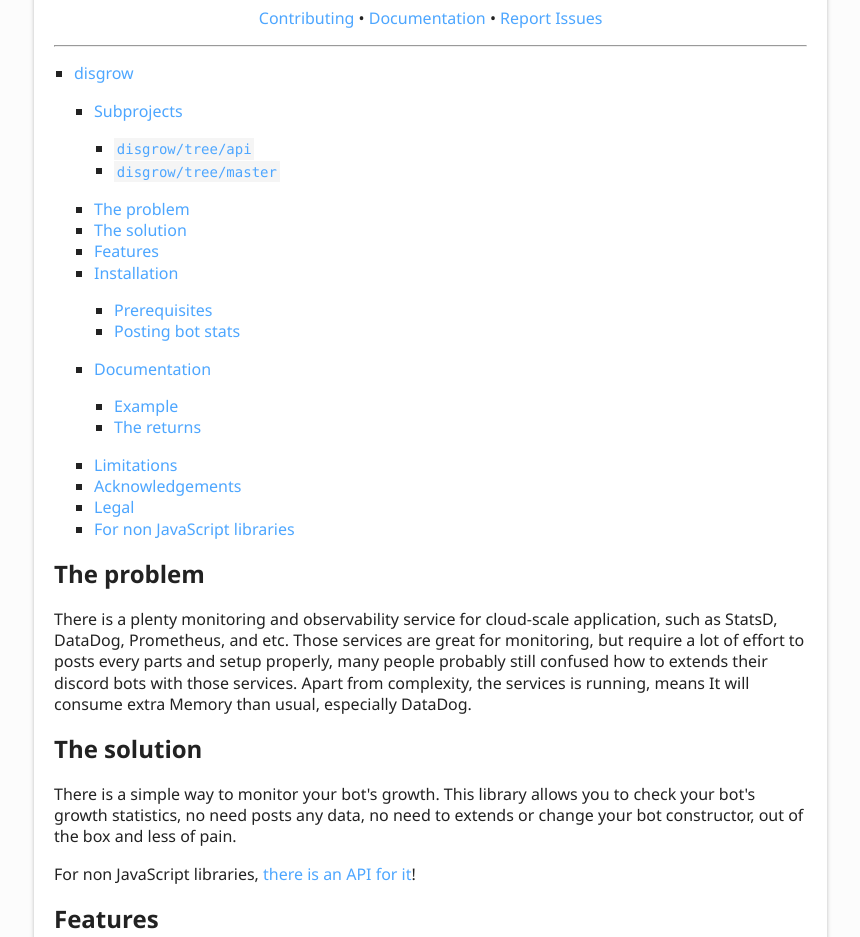
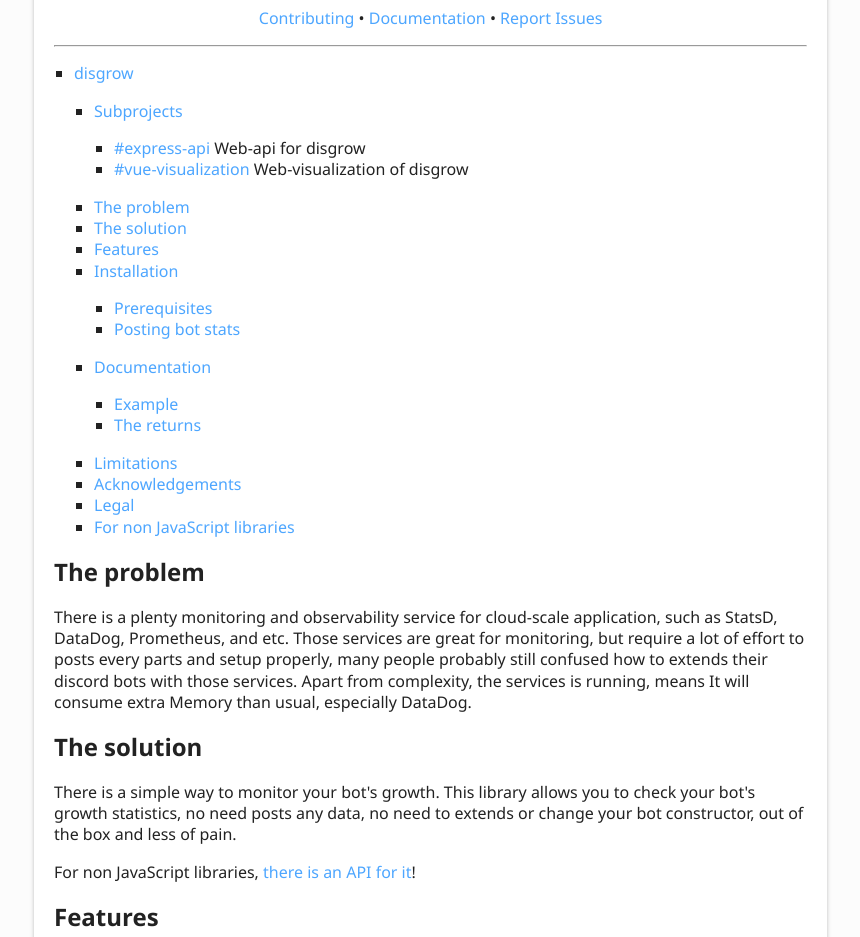
Before and after one commit to sinkaroid/disgrow, a plain HTML site: page index.html in a window 1280 px wide. Shown: the part 1280-2217 px from the top of the page, without its empty margins (6-866 px from the left). Drawn offline with Linux system fonts and the light colour scheme.

Commit message:
Deploying to gh-pages from @ sinkaroid/disgrow@2fe6e56ba2c7ad61cad276a62f85bfe86cb70217 🚀

```diff
--- a/index.html
+++ b/index.html
@@ -19,8 +19,8 @@
 <ul>
 <li><a href="#">disgrow</a><ul>
 <li><a href="#Subprojects">Subprojects</a><ul>
-<li><a href="https://github.com/sinkaroid/disgrow/tree/api"><code>disgrow/tree/api</code></a></li>
-<li><a href="#"><code>disgrow/tree/master</code></a></li>
+<li><a href="https://github.com/sinkaroid/disgrow/tree/api">#express-api</a> Web-api for disgrow</li>
+<li><a href="https://github.com/sinkaroid/disgrow-visualization">#vue-visualization</a> Web-visualization of disgrow</li>
 </ul>
 </li>
 <li><a href="#the-problem">The problem</a></li>
```
Also changed, not shown: classes/index.Disgrow.html (+1 -1 lines), interfaces/src_interfaces.Data.html (+1 -1 lines), interfaces/src_interfaces.IGetData.html (+1 -1 lines), modules/src_const.html (+1 -1 lines).
